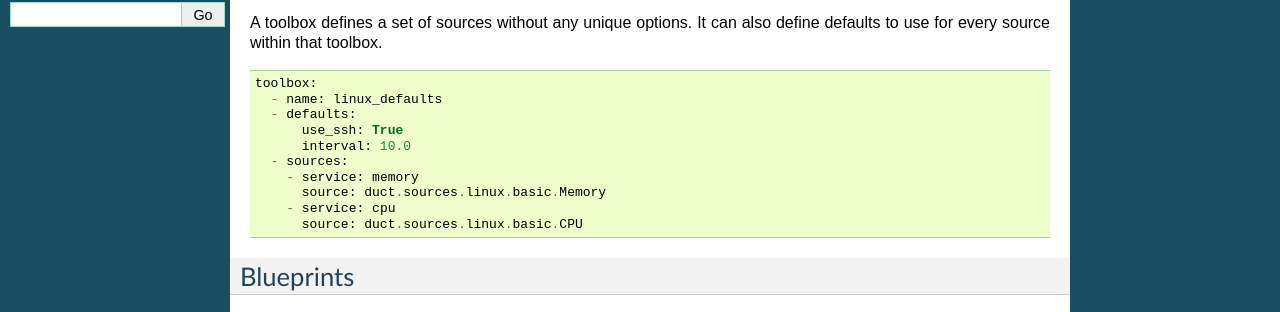
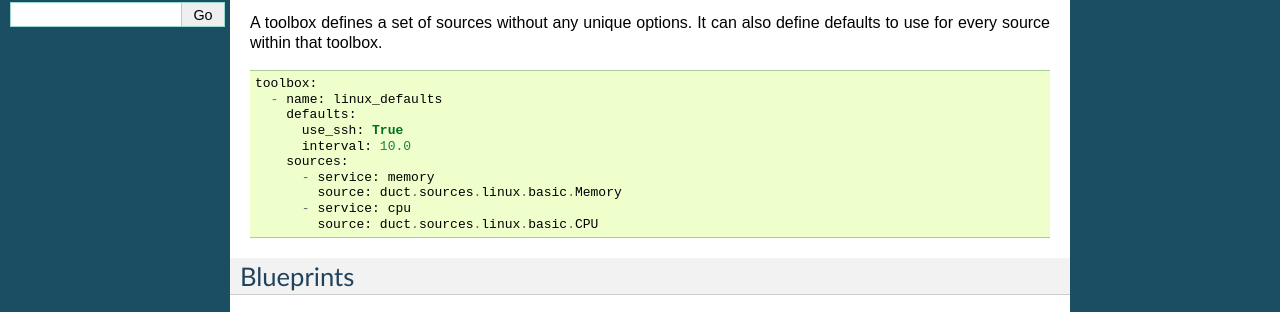
Before and after one commit to ducted/duct, a Sphinx documentation site: the page built from docs/blueprints.rst, in a window 1280 px wide. Shown: the part 330-642 px from the top of the page. Built offline with Sphinx 7.4.7, drawn with Linux system fonts in a browser that asks for light colours; pages that are not in the unit, such as notebooks, are missing from menus.

Commit message:
Fix documentation error

```diff
--- a/docs/blueprints.rst
+++ b/docs/blueprints.rst
@@ -22,14 +22,14 @@ to use for every source within that toolbox. ::
 
     toolbox:
       - name: linux_defaults
-      - defaults:
+        defaults:
           use_ssh: True
           interval: 10.0
-      - sources:
-        - service: memory
-          source: duct.sources.linux.basic.Memory
-        - service: cpu
-          source: duct.sources.linux.basic.CPU
+        sources:
+          - service: memory
+            source: duct.sources.linux.basic.Memory
+          - service: cpu
+            source: duct.sources.linux.basic.CPU
 
 Blueprints
 ==========
```
